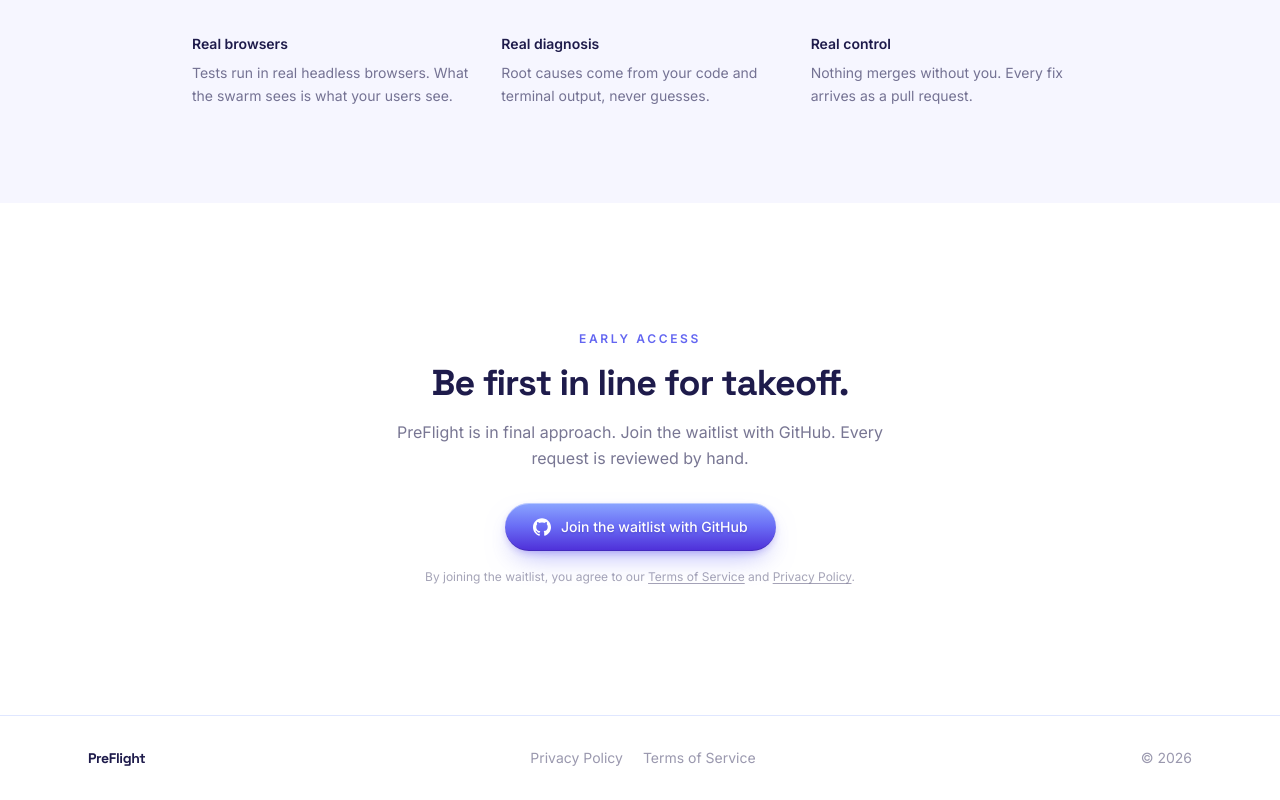
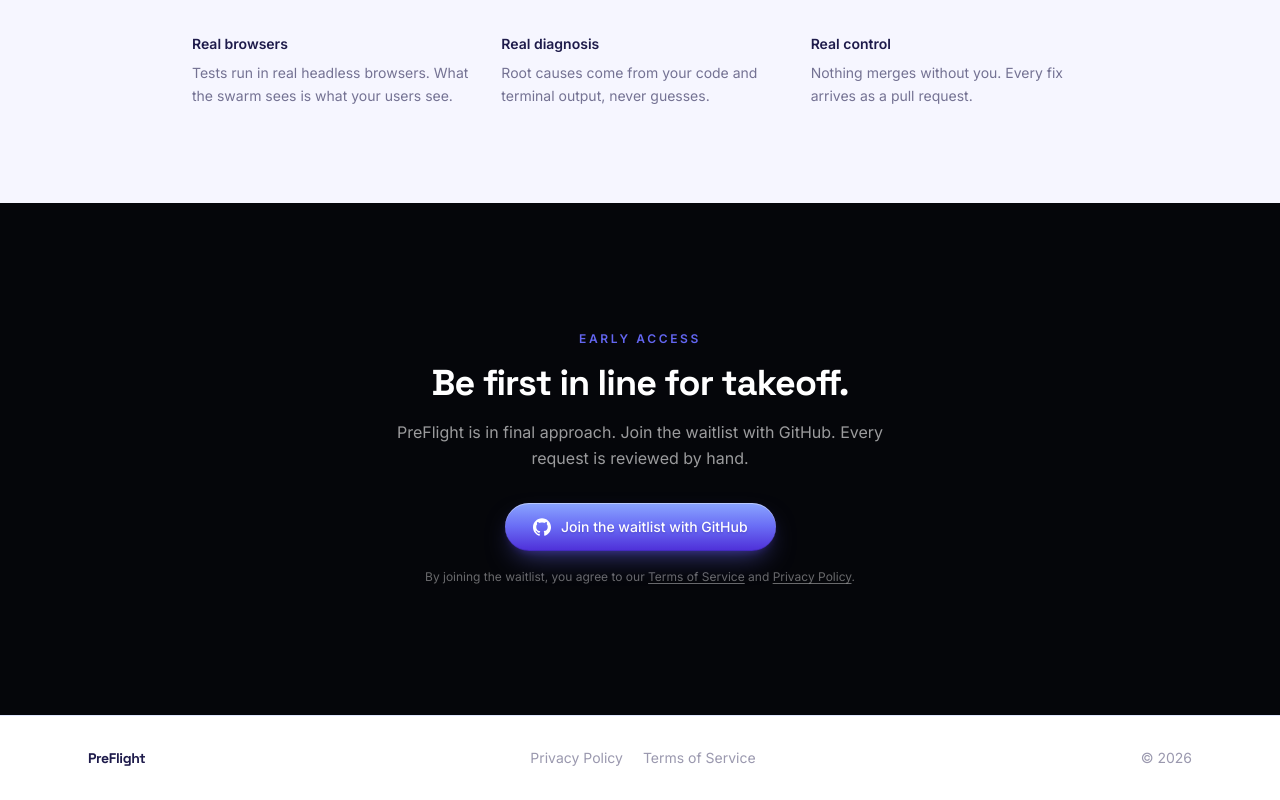
Before and after one commit to James-Software/Preflight, a Next.js app: page / in a window 1280 px wide. Shown: the part 1338-2138 px from the top of the page. Built offline with nearby package versions, Linux system fonts and the light colour scheme; no server answers.

Commit message:
Landing: dark early-access section

```diff
--- a/components/EarlyAccess.tsx
+++ b/components/EarlyAccess.tsx
@@ -1,14 +1,14 @@
 export default function EarlyAccess() {
   return (
-    <section id="early-access" className="bg-white py-24 md:py-32">
+    <section id="early-access" className="bg-[#05060a] py-24 md:py-32">
       <div className="mx-auto max-w-xl px-6 text-center">
         <p className="text-xs font-semibold tracking-[0.22em] text-primary">
           EARLY ACCESS
         </p>
-        <h2 className="font-display mt-4 text-3xl font-bold tracking-tight text-ink md:text-4xl">
+        <h2 className="font-display mt-4 text-3xl font-bold tracking-tight text-white md:text-4xl">
           Be first in line for takeoff.
         </h2>
-        <p className="mt-4 text-base leading-relaxed text-ink/60">
+        <p className="mt-4 text-base leading-relaxed text-white/60">
           PreFlight is in final approach. Join the waitlist with GitHub. Every
           request is reviewed by hand.
         </p>
@@ -27,18 +27,18 @@ export default function EarlyAccess() {
           </svg>
           Join the waitlist with GitHub
         </a>
-        <p className="mx-auto mt-4 max-w-md text-xs leading-relaxed text-ink/40">
+        <p className="mx-auto mt-4 max-w-md text-xs leading-relaxed text-white/40">
           By joining the waitlist, you agree to our{" "}
           <a
             href="/terms"
-            className="underline underline-offset-2 transition-colors duration-150 hover:text-ink"
+            className="underline underline-offset-2 transition-colors duration-150 hover:text-white"
           >
             Terms of Service
           </a>{" "}
           and{" "}
           <a
             href="/privacy"
-            className="underline underline-offset-2 transition-colors duration-150 hover:text-ink"
+            className="underline underline-offset-2 transition-colors duration-150 hover:text-white"
           >
             Privacy Policy
           </a>
```
